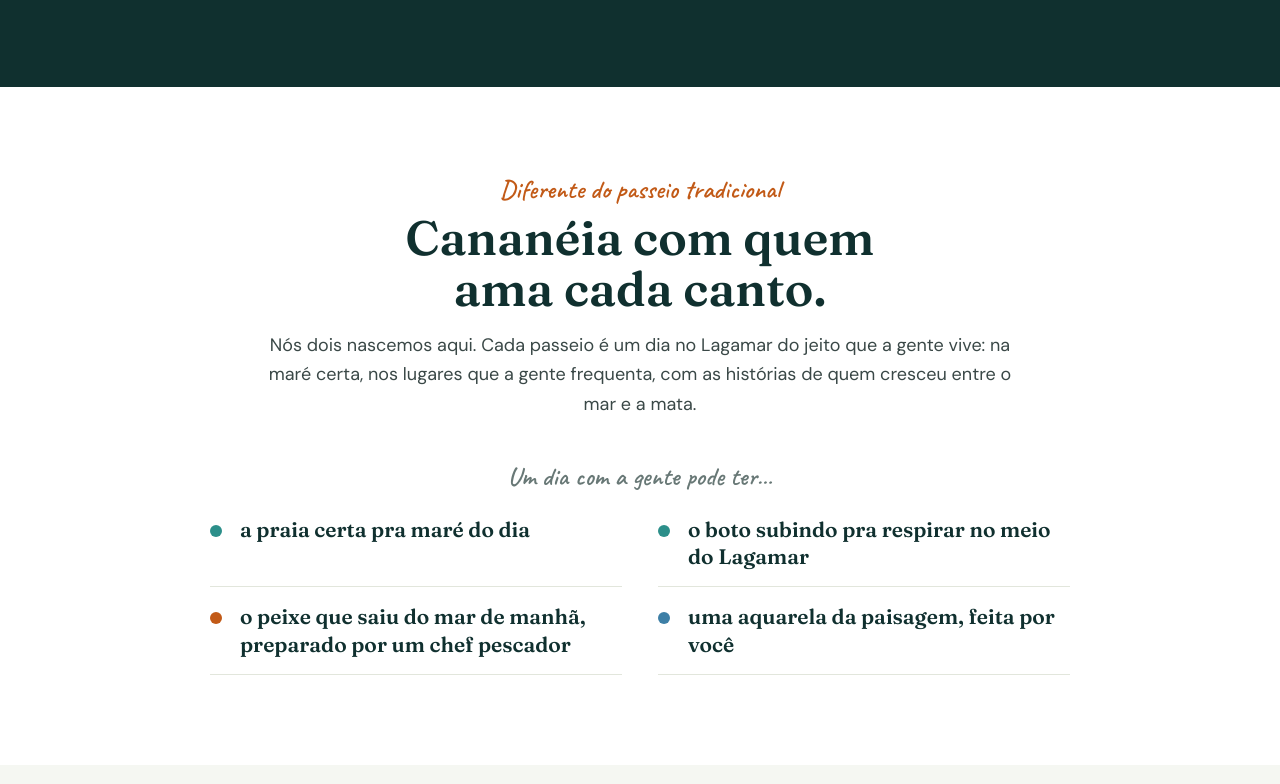
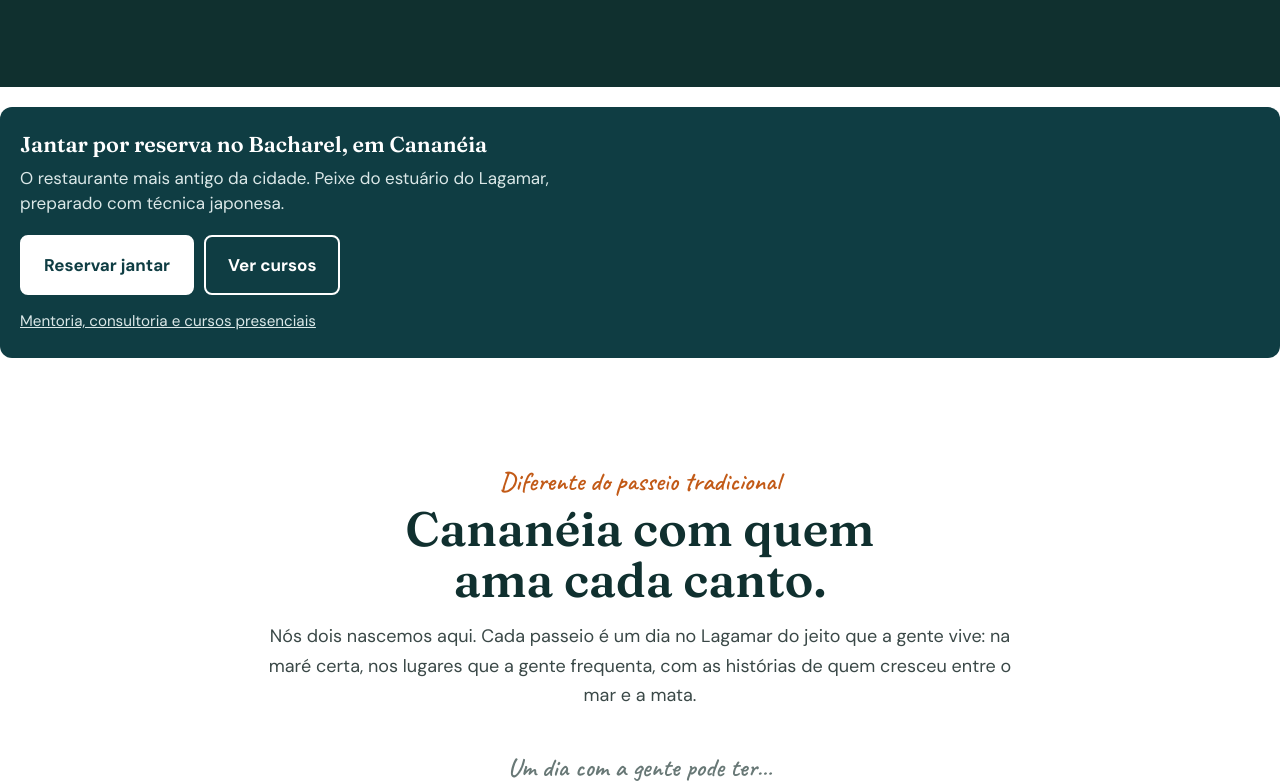
Before and after one commit to cananeiaadventure/roteiros, a plain HTML site: page index.html in a window 1280 px wide. Shown: the part 4569-5353 px from the top of the page. Drawn offline with Linux system fonts and the light colour scheme.

Commit message:
Update index.html

```diff
--- a/index.html
+++ b/index.html
@@ -516,6 +516,85 @@ html{scroll-padding-top:76px}
   </div>
 </section>
 
+<!-- COLE ESTE BLOCO logo abaixo do título principal (h1) da página -->
+<!-- Depois, coloque id="cursos" na seção dos cursos e id="atendimentos" na seção "Mentoria e trabalho sob medida" -->
+
+<style>
+  .reserva {
+    background: #0f3d43;
+    color: #ffffff;
+    padding: 24px 20px;
+    margin: 20px 0;
+    border-radius: 12px;
+    font-family: inherit;
+  }
+  .reserva h2 {
+    margin: 0 0 8px;
+    font-size: 1.35rem;
+    line-height: 1.25;
+    color: #ffffff;
+  }
+  .reserva p {
+    margin: 0 0 18px;
+    max-width: 46ch;
+    line-height: 1.5;
+    color: #dbe8e8;
+  }
+  .reserva__acoes {
+    display: flex;
+    flex-wrap: wrap;
+    gap: 10px;
+  }
+  .reserva__botao {
+    display: inline-block;
+    padding: 14px 22px;
+    border-radius: 8px;
+    border: 2px solid #ffffff;
+    font-weight: 700;
+    text-decoration: none;
+    text-align: center;
+  }
+  .reserva__botao--principal {
+    background: #ffffff;
+    color: #0f3d43;
+  }
+  .reserva__botao--secundario {
+    background: transparent;
+    color: #ffffff;
+  }
+  .reserva__botao:focus-visible {
+    outline: 3px solid #f2c14e;
+    outline-offset: 3px;
+  }
+  .reserva__extra {
+    display: block;
+    margin-top: 14px;
+    color: #dbe8e8;
+    font-size: 0.95rem;
+  }
+  .reserva__extra:focus-visible {
+    outline: 3px solid #f2c14e;
+    outline-offset: 3px;
+  }
+  @media (max-width: 480px) {
+    .reserva__botao { flex: 1 1 100%; }
+  }
+</style>
+
+<section class="reserva" aria-labelledby="reserva-titulo">
+  <h2 id="reserva-titulo">Jantar por reserva no Bacharel, em Cananéia</h2>
+  <p>O restaurante mais antigo da cidade. Peixe do estuário do Lagamar, preparado com técnica japonesa.</p>
+  <div class="reserva__acoes">
+    <a class="reserva__botao reserva__botao--principal"
+       href="https://wa.me/5513981035704?text=Oi%20Chef%20Patrick,%20vim%20pela%20p%C3%A1gina%20e%20queria%20reservar%20um%20jantar"
+       target="_blank" rel="noopener">Reservar jantar</a>
+    <a class="reserva__botao reserva__botao--secundario" href="#cursos">Ver cursos</a>
+  </div>
+  <a class="reserva__extra" href="#atendimentos">Mentoria, consultoria e cursos presenciais</a>
+</section>
+
+
+
 <section class="band gancho">
   <div class="wrap">
     <div class="gTop">
```
